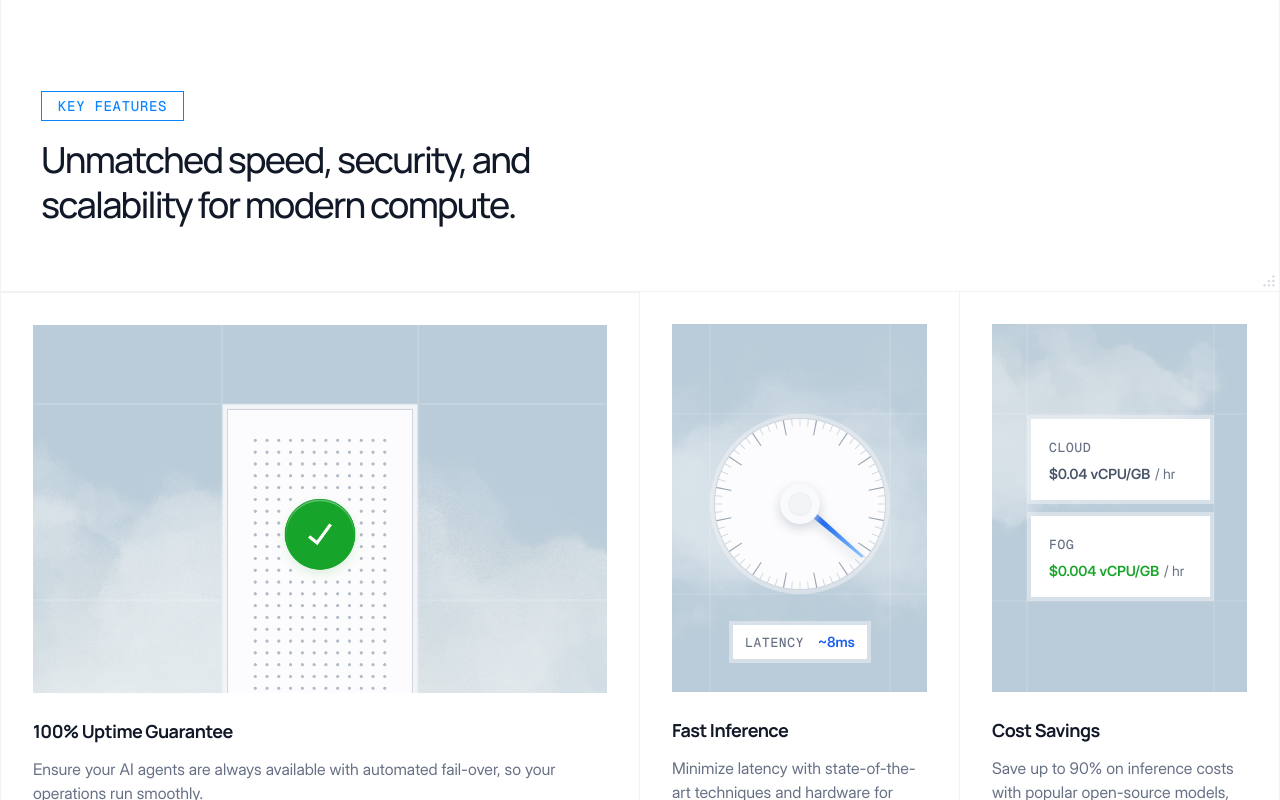
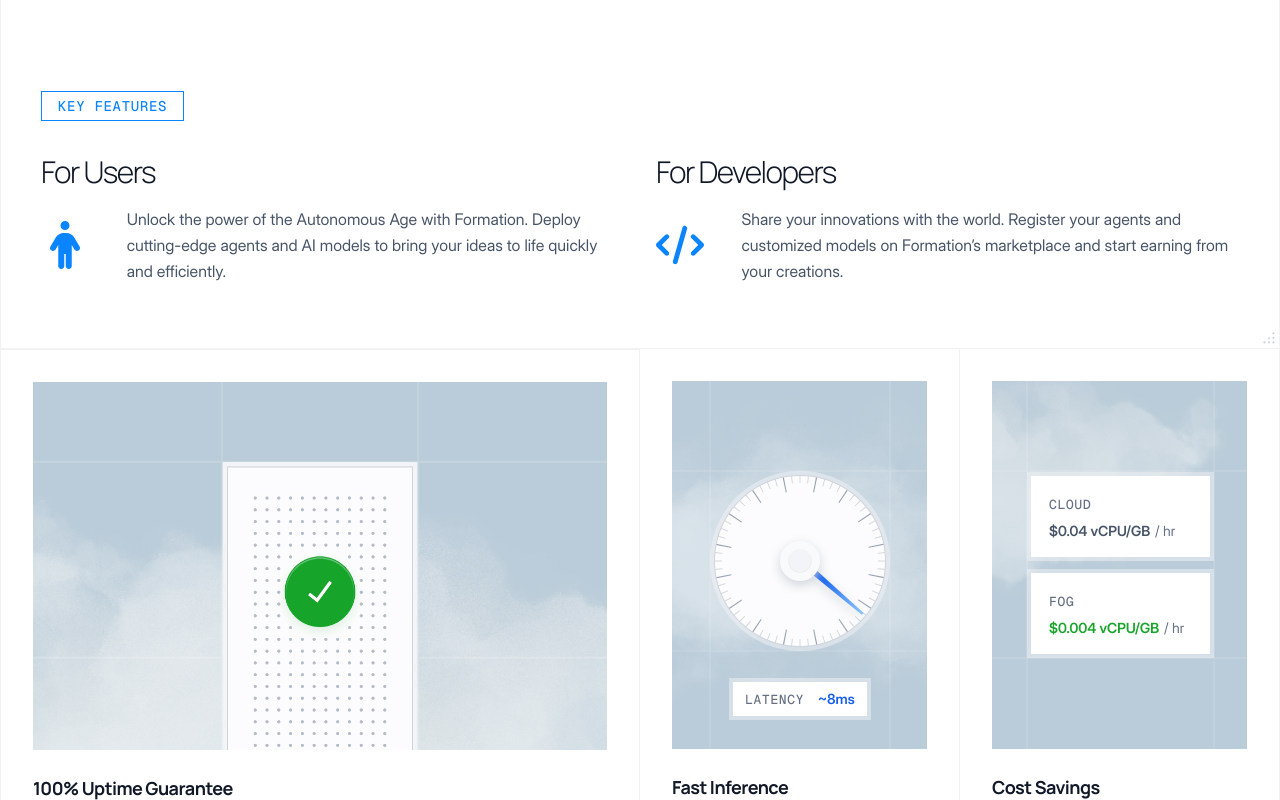
Before and after one commit to formthefog/formation.cloud, a Next.js app: page / in a window 1280 px wide. Shown: the part 780-1580 px from the top of the page. Built offline with nearby package versions, Linux system fonts and the light colour scheme; what tailwindcss-inner-border would draw is missing.

Commit message:
features section

```diff
--- a/app/page.tsx
+++ b/app/page.tsx
@@ -21,6 +21,16 @@
       <KeyFeaturesSection
         tagline={currentContent.keyFeatures.tagline}
         features={currentContent.keyFeatures.features}
+        audienceColumns={[
+          {
+            title: "Users",
+            description: "Unlock the power of the Autonomous Age with Formation..."
+          },
+          {
+            title: "Developers",
+            description: "Share your innovations with the world..."
+          }
+        ]}
       />
       <WhyFormationSection
         title={currentContent.whyFormation.title}
--- a/components/KeyFeaturesSection.tsx
+++ b/components/KeyFeaturesSection.tsx
@@ -1,5 +1,6 @@
 import Image from "next/image";
 import RightBottomCorner from "./icons/RightBottomCorner";
+import { FaCode, FaPerson } from "react-icons/fa6";
 
 const KeyFeaturesSection = ({ tagline, features }) => {
   return (
@@ -10,9 +11,43 @@
           <span className="inline-block border border-formation-blue px-4 py-1 text-sm font-medium uppercase tracking-wider text-formation-blue font-geistMono">
             Key Features
           </span>
-          <h2 className="mt-4 text-4xl font-hauora tracking-[-0.05em] font-[500] text-gray-900 leading-tight">
-            {tagline}
-          </h2>
+
+          {/* Users and Developers columns */}
+          <div className="w-full mt-8">
+            <div className="grid grid-cols-1 md:grid-cols-2 gap-8">
+              {/* Users Column */}
+              <div className="flex flex-col gap-4">
+                <h6 className="text-3xl font-hauora tracking-[-0.05em] font-[100] text-gray-900 leading-tight">
+                  For Users
+                </h6>
+                <div className="flex flex-row justify-center items-center text-primary gap-6">
+                  <div className={"w-32 text-5xl"}>
+                    <FaPerson />
+                  </div>
+                  <p className="text-gray-600 leading-relaxed font-inter">
+                    Unlock the power of the Autonomous Age with Formation. Deploy cutting-edge agents and AI models to bring your ideas to life quickly and efficiently.
+                  </p>
+                </div>
+              </div>
+
+              {/* Developers Column */}
+              <div className="flex flex-col gap-4">
+                <h6 className=" text-3xl font-hauora tracking-[-0.05em] font-[100] text-gray-900 leading-tight">
+                  For Developers
+                </h6>
+                <div className="flex flex-row justify-center items-center text-primary gap-6">
+
+                  <div className={"w-32 text-5xl"}>
+                    <FaCode />
+                  </div>
+                  <p className="text-gray-600 leading-relaxed font-inter">
+                    Share your innovations with the world. Register your agents and customized models on Formation’s marketplace and start earning from your creations.
+                  </p>
+                </div>
+              </div>
+            </div>
+          </div>
+
           <RightBottomCorner className="absolute bottom-0 right-0" />
         </div>
 
--- a/components/WhyFormationSection.tsx
+++ b/components/WhyFormationSection.tsx
@@ -12,7 +12,7 @@
           <h2 className="text-[32px] md:text-[56px] max-w-[676px] font-hauora tracking-[-0.05em] font-[500] text-gray-900 leading-[40px] md:leading-[64px]">
             {title}
           </h2>
-          <span className="font-inter text-gray-500 tracking-[-0.01em] font-[400]">
+          <span className="font-inter max-w-md text-gray-500 tracking-[-0.01em] font-[400]">
             {description}
           </span>
           <RightBottomCorner className="absolute bottom-0 right-0" />
--- a/lib/contentArray.tsx
+++ b/lib/contentArray.tsx
@@ -10,7 +10,7 @@
     keyFeatures: {
       tagline: (
         <>
-          Unmatched speed, security, and<br /> scalability for modern compute.
+          For Users and For Developers
         </>
       ),
       features: [
@@ -80,7 +80,7 @@
       subtitle: "Why Formation",
       title: "Unlock your full potential with Formation",
       description:
-        "Formation’s unique approach solves the limitations of siloed cloud and edge paradigms, inventing a world where compute is distributed, secure, and always available.",
+        "Formation provides the tools to succeed in the Age of Autonomy by providing a unified marketplace for agents, models and inference. Take control of your future with Formation.",
     },
     footer: {
       headline: (
--- a/package.json
+++ b/package.json
@@ -20,6 +20,7 @@
     "next": "15.0.3",
     "react": "^18",
     "react-dom": "^18",
+    "react-icons": "^5.5.0",
     "tailwind-merge": "^2.5.5",
     "tailwindcss-animate": "^1.0.7",
     "tailwindcss-inner-border": "^0.2.0",
```
Also changed, not shown: 1 other file (tests, documents, lock files or other folders).
